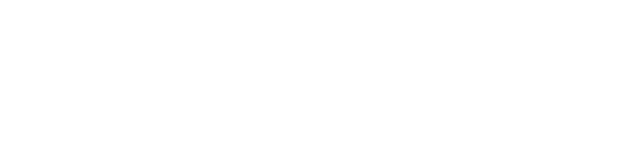
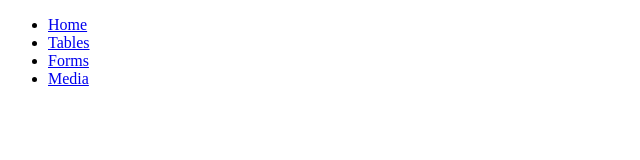
Before and after one commit to robinguyton/COMP001A.LectureActivity4, a plain HTML site: page forms.html in a window 1280 px wide. Shown: the whole page, without its empty margins (0-640 px from the left). Drawn offline with Linux system fonts and the light colour scheme.

Commit message:
Added links to navigation

```diff
--- a/forms.html
+++ b/forms.html
@@ -3,9 +3,34 @@
 <head>
     <meta charset="UTF-8">
     <meta name="viewport" content="width=device-width, initial-scale=1.0">
-    <title>Document</title>
+    <title>Forms</title>
 </head>
 <body>
 
+    <header>
+        <nav>
+            <ul>
+                <li><a href= "index.html" target="_self">Home</a></li>
+                <li><a href= "tables.html" target="_self">Tables</a></li>
+                <li><a href= "forms.html" target="_self">Forms</a></li>
+                <li><a href= "media.html" target="_self">Media</a></li>
+            </ul>
+        </nav>
+
+
+    </header>
+
+
+    <main>
+
+
+    </main>
+
+
+    <footer>
+
+
+    </footer>
+
 </body>
 </html>
```
